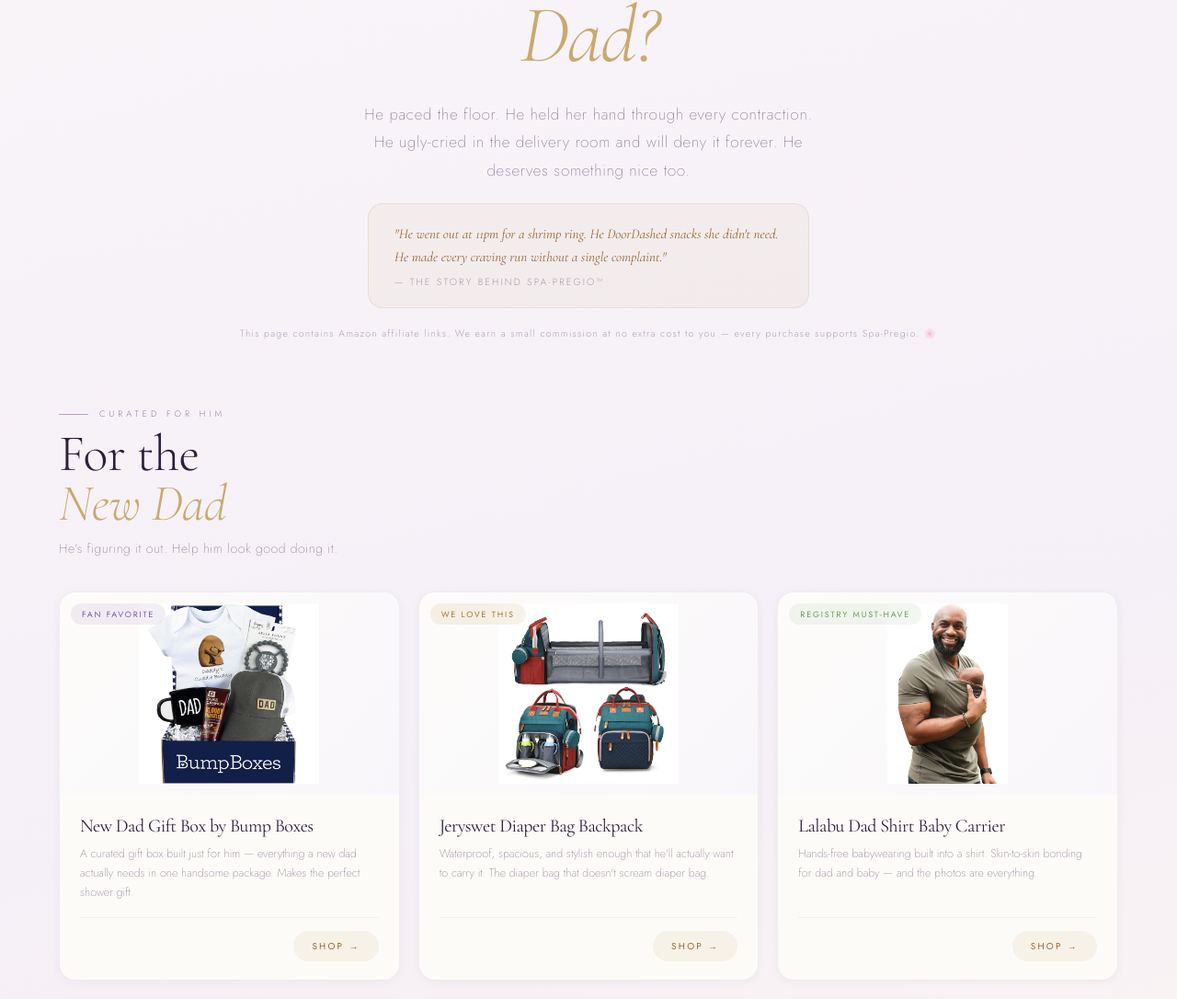
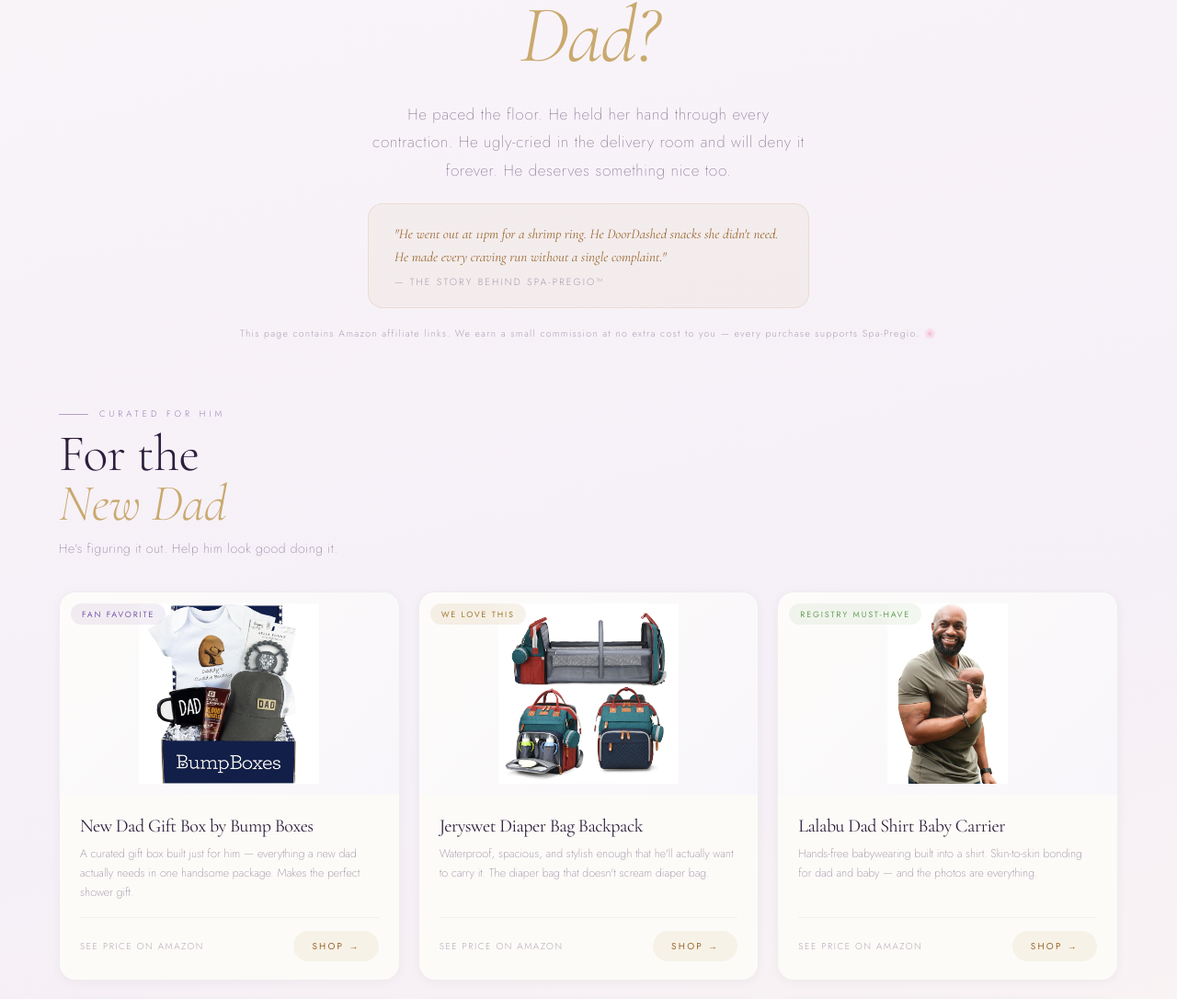
Before and after one commit to Spa-Pregio/spa-pregio-website, a React (Vite) app: page /what-about-dad in a window 1280 px wide. Shown: the part 238-1324 px from the top of the page at 92% size. Built offline with nearby package versions, Linux system fonts and the light colour scheme.

Commit message:
Add files via upload

```diff
--- a/src/pages/WhatAboutDad.tsx
+++ b/src/pages/WhatAboutDad.tsx
@@ -1,17 +1,15 @@
-import { useState } from "react";
+import { useState, useEffect } from "react";
 
-// ─── Amazon Associates Tag ───────────────────────────────────────
 const TAG = "ihh25-20";
 const amzLink = (asin: string) =>
   `https://www.amazon.com/dp/${asin}?tag=${TAG}`;
 
-// ─── Types ───────────────────────────────────────────────────────
 interface Product {
   asin: string;
   name: string;
   description: string;
+  badge?: string;
   price?: string;
-  badge?: string;
 }
 
 interface Section {
@@ -23,8 +21,13 @@ interface Section {
   products: Product[];
 }
 
-// ─── Product Data ────────────────────────────────────────────────
-// Replace ASINs + imageUrls with real Amazon products & photos
+const BADGE_COLORS: Record<string, { bg: string; text: string }> = {
+  "Fan Favorite":       { bg: "rgba(155,124,182,0.12)", text: "#7A5CAA" },
+  "Registry Must-Have": { bg: "rgba(190,216,180,0.2)",  text: "#6A9E5A" },
+  "We Love This":       { bg: "rgba(201,169,110,0.15)", text: "#A07830" },
+  "The Splurge":        { bg: "rgba(209,154,198,0.15)", text: "#C47AB0" },
+};
+
 const SECTIONS: Section[] = [
   {
     id: "for_the_new_dad",
@@ -78,18 +81,9 @@ const SECTIONS: Section[] = [
   },
 ];
 
-const BADGE_COLORS: Record<string, { bg: string; text: string }> = {
-  "Fan Favorite":       { bg: "rgba(155,124,182,0.12)", text: "#7A5CAA" },
-  "Registry Must-Have": { bg: "rgba(190,216,180,0.2)",  text: "#6A9E5A" },
-  "We Love This":       { bg: "rgba(201,169,110,0.15)", text: "#A07830" },
-  "The Splurge":        { bg: "rgba(209,154,198,0.15)", text: "#C47AB0" },
-};
-
-// ─── Product Card ────────────────────────────────────────────────
 function ProductCard({ product, accent }: { product: Product; accent: string }) {
   const [hovered, setHovered] = useState(false);
   const badge = product.badge ? BADGE_COLORS[product.badge] : null;
-  const hasImage = product.imageUrl && product.imageUrl.length > 0;
 
   return (
     <div
@@ -152,7 +146,6 @@ function ProductCard({ product, accent }: { product: Product; accent: string })
         }}>
           {product.name}
         </h3>
-
         <p style={{
           fontFamily: "'Jost',sans-serif", fontWeight: 200,
           fontSize: "12.5px", lineHeight: 1.7,
@@ -161,20 +154,19 @@ function ProductCard({ product, accent }: { product: Product; accent: string })
         }}>
           {product.description}
         </p>
-
         <div style={{
           display: "flex", alignItems: "center",
           justifyContent: "space-between",
-          marginTop: "8px",
-          paddingTop: "14px",
+          marginTop: "8px", paddingTop: "14px",
           borderTop: "1px solid rgba(155,124,182,0.1)",
         }}>
           <span style={{
-            fontFamily: "'Cormorant Garamond',serif",
-            fontSize: "18px", fontWeight: 400,
-            color: "#9B7CB6",
+            fontFamily: "'Jost',sans-serif", fontWeight: 300,
+            fontSize: "10px", letterSpacing: "0.15em",
+            textTransform: "uppercase",
+            color: "rgba(60,35,80,0.38)",
           }}>
-            {product.price}
+            See price on Amazon
           </span>
           <a
             href={amzLink(product.asin)}
@@ -191,7 +183,7 @@ function ProductCard({ product, accent }: { product: Product; accent: string })
               fontFamily: "'Jost',sans-serif", fontWeight: 400,
               fontSize: "10px", letterSpacing: "0.22em",
               textTransform: "uppercase", textDecoration: "none",
-              transition: "all 0.25s",
+              transition: "all 0.25s", whiteSpace: "nowrap",
             }}
           >
             Shop →
@@ -202,7 +194,6 @@ function ProductCard({ product, accent }: { product: Product; accent: string })
   );
 }
 
-// ─── Section ─────────────────────────────────────────────────────
 function DadSection({ section }: { section: Section }) {
   return (
     <div style={{ marginBottom: "80px" }}>
@@ -232,41 +223,38 @@ function DadSection({ section }: { section: Section }) {
           {section.tagline}
         </p>
       </div>
-
       <div style={{
         display: "grid",
         gridTemplateColumns: "repeat(auto-fill, minmax(280px, 1fr))",
         gap: "20px",
       }}>
-        {section.products.map((p, i) => (
-          <ProductCard key={i} product={p} accent={section.accent} />
+        {section.products.map((p) => (
+          <ProductCard key={p.asin} product={p} accent={section.accent} />
         ))}
       </div>
     </div>
   );
 }
 
-// ─── Main Page ───────────────────────────────────────────────────
 export default function WhatAboutDad() {
+  useEffect(() => {
+    window.scrollTo(0, 0);
+  }, []);
+
   return (
     <div style={{
       minHeight: "100vh",
       background: "linear-gradient(165deg, #FAF6F9 0%, #F5EFF7 40%, #FDF8F0 75%, #FAF4EF 100%)",
       fontFamily: "'Jost',sans-serif",
     }}>
-
       <link
         href="https://fonts.googleapis.com/css2?family=Cormorant+Garamond:ital,wght@0,300;0,400;1,300;1,400&family=Jost:wght@200;300;400&display=swap"
         rel="stylesheet"
       />
 
-      {/* ── Hero ── */}
+      {/* Hero */}
       <div style={{ textAlign: "center", padding: "88px 24px 72px" }}>
-
-        <div style={{
-          display: "inline-flex", alignItems: "center", gap: "14px",
-          marginBottom: "28px",
-        }}>
+        <div style={{ display: "inline-flex", alignItems: "center", gap: "14px", marginBottom: "28px" }}>
           <div style={{ width: "36px", height: "1px", background: "#C9A96E", opacity: 0.5 }} />
           <span style={{
             color: "#9B7CB6", fontFamily: "'Jost',sans-serif", fontWeight: 300,
@@ -288,7 +276,6 @@ export default function WhatAboutDad() {
           fontWeight: 300, fontSize: "clamp(52px,8vw,88px)",
           color: "#2D1F3D", lineHeight: 0.95,
           letterSpacing: "-0.02em", margin: "0 0 28px",
-          fontStyle: "italic",
         }}>
           <em style={{ color: "#C9A96E" }}>Dad?</em>
         </h1>
@@ -296,7 +283,7 @@ export default function WhatAboutDad() {
         <p style={{
           fontFamily: "'Jost',sans-serif", fontWeight: 200,
           fontSize: "clamp(14px,2vw,17px)", lineHeight: 1.8,
-          color: "rgba(60,35,80,0.62)", maxWidth: "500px",
+          color: "rgba(60,35,80,0.62)", maxWidth: "480px",
           margin: "0 auto 20px", letterSpacing: "0.04em",
         }}>
           He paced the floor. He held her hand through every contraction.
@@ -345,14 +332,14 @@ export default function WhatAboutDad() {
         </p>
       </div>
 
-      {/* ── Sections ── */}
+      {/* Sections */}
       <div style={{ maxWidth: "1200px", margin: "0 auto", padding: "0 24px 100px" }}>
         {SECTIONS.map(section => (
           <DadSection key={section.id} section={section} />
         ))}
       </div>
 
-      {/* ── Bottom CTA ── */}
+      {/* Bottom CTA */}
       <div style={{
         textAlign: "center",
         padding: "48px 24px 80px",
@@ -375,7 +362,7 @@ export default function WhatAboutDad() {
           for the full experience.
         </p>
         <a
-          href="/celebration-suites"
+          href="/suites"
           style={{
             display: "inline-block",
             padding: "14px 36px",
@@ -400,7 +387,6 @@ export default function WhatAboutDad() {
           Shop Celebration Suites →
         </a>
       </div>
-
     </div>
   );
 }
```
